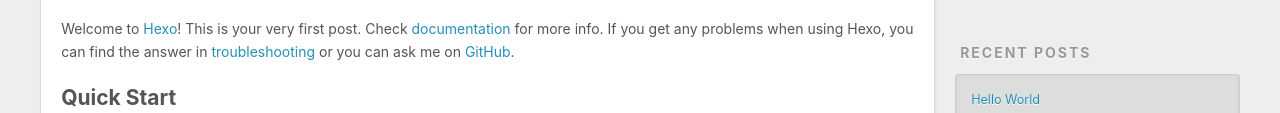
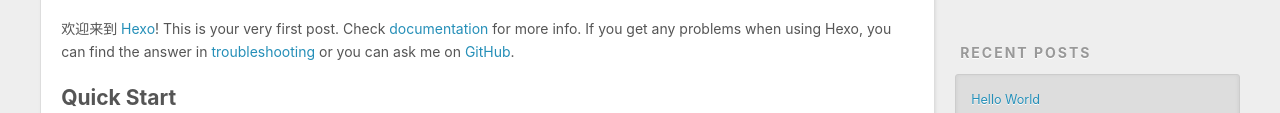
Before and after one commit to alcear/alcear.github.io, a plain HTML site: page index.html in a window 1280 px wide. Shown: the part 435-548 px from the top of the page. Drawn offline with nearby package versions, Linux system fonts and the light colour scheme.

Commit message:
改中文

```diff
--- a/index.html
+++ b/index.html
@@ -84,7 +84,7 @@
 
     <div class="article-entry" itemprop="articleBody">
 
-        <p>Welcome to <a href="https://hexo.io/" target="_blank" rel="noopener">Hexo</a>! This is your very first post. Check <a href="https://hexo.io/docs/" target="_blank" rel="noopener">documentation</a> for more info. If you get any problems when using Hexo, you can find the answer in <a href="https://hexo.io/docs/troubleshooting.html" target="_blank" rel="noopener">troubleshooting</a> or you can ask me on <a href="https://github.com/hexojs/hexo/issues" target="_blank" rel="noopener">GitHub</a>.</p>
+        <p>欢迎来到 <a href="https://hexo.io/" target="_blank" rel="noopener">Hexo</a>! This is your very first post. Check <a href="https://hexo.io/docs/" target="_blank" rel="noopener">documentation</a> for more info. If you get any problems when using Hexo, you can find the answer in <a href="https://hexo.io/docs/troubleshooting.html" target="_blank" rel="noopener">troubleshooting</a> or you can ask me on <a href="https://github.com/hexojs/hexo/issues" target="_blank" rel="noopener">GitHub</a>.</p>
 <h2 id="Quick-Start"><a href="#Quick-Start" class="headerlink" title="Quick Start"></a>Quick Start</h2><h3 id="Create-a-new-post"><a href="#Create-a-new-post" class="headerlink" title="Create a new post"></a>Create a new post</h3><figure class="highlight bash"><table><tr><td class="gutter"><pre><span class="line">1</span><br></pre></td><td class="code"><pre><span class="line">$ hexo new <span class="string">"My New Post"</span></span><br></pre></td></tr></table></figure>
 
 <p>More info: <a href="https://hexo.io/docs/writing.html" target="_blank" rel="noopener">Writing</a></p>
```
